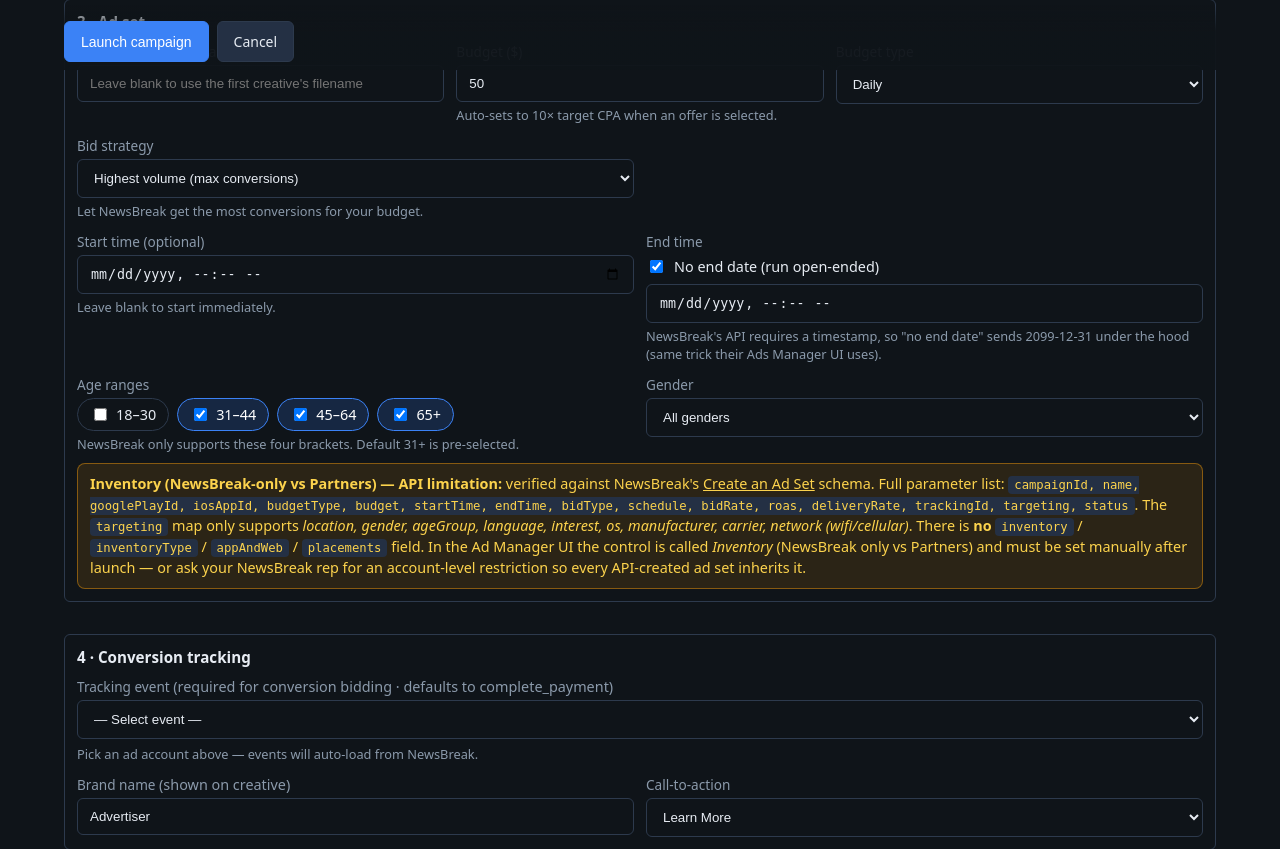
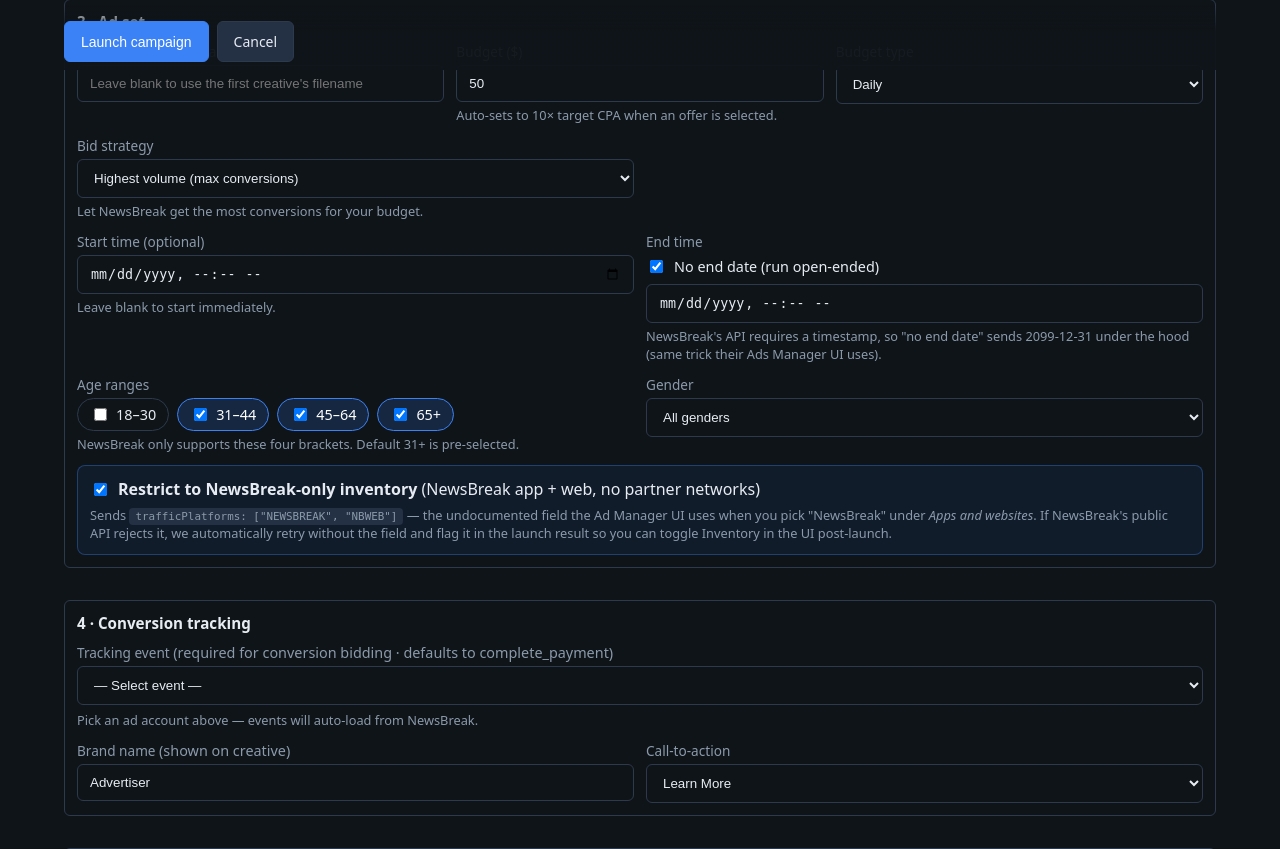
Before and after one commit to pragdigi/newsbreakmaster, a Flask app: template templates/launch.html in a window 1280 px wide. Shown: the part 730-1579 px from the top of the page. Run offline with Flask 3, Linux system fonts and the light colour scheme; the template is opened without the code that fills it, so the values that code supplies are empty.

Commit message:
Launch: send trafficPlatforms for NewsBreak-only inventory (best-effort)
Reverse-engineered from the Ad Manager internal API (nova.newsbreak.com):
the Inventory toggle sends `trafficPlatforms: ["NEWSBREAK", "NBWEB"]`.

- New "Restrict to NewsBreak-only inventory" checkbox (default ON) on
  /launch. When checked, the ad-set payload includes trafficPlatforms.
- bulk_launcher now wraps create_ad_set in a try/except: if the public
  API 400s because it doesn't recognise the undocumented field, we
  strip it and retry, then append a warning to the result so the user
  knows to toggle Inventory in the UI post-launch.
- Result modal gained a Warnings section alongside Errors.
- "No end date" now sends int32-max (2147483647 / Jan 2038) instead of
  2099-12-31 to match NewsBreak's own UI behaviour and sidestep any
  int32 storage on their end.

Made-with: Cursor

```diff
--- a/app.py
+++ b/app.py
@@ -327,7 +327,10 @@ def launch():
     # If the user left the box checked (no_end_date), honour that;
     # otherwise fall back to the supplied datetime or start + 30d.
     no_end_date = (request.form.get("no_end_date") or "").strip().lower() in {"1", "on", "true", "yes"}
-    FAR_FUTURE = int(datetime(2099, 12, 31, 23, 59, 59, tzinfo=timezone.utc).timestamp())
+    # NewsBreak's own Ad Manager UI uses int32-max (Jan 19, 2038) as the
+    # "no end date" sentinel. Matching that avoids any int32 storage
+    # overflow on their side.
+    FAR_FUTURE = 2_147_483_647
     if no_end_date:
         end_epoch = FAR_FUTURE
     elif end_epoch is None:
@@ -381,6 +384,14 @@ def launch():
     ad_set_base["_ad_account_id_for_upload"] = ad_account_id
     ad_set_base["_brand_name"] = (request.form.get("brand_name") or "Advertiser").strip() or "Advertiser"
     ad_set_base["_cta"] = (request.form.get("cta") or "Learn More").strip() or "Learn More"
+
+    # Inventory (NewsBreak-only vs Unlimited). Internal Ad Manager API uses
+    # `trafficPlatforms: ["NEWSBREAK", "NBWEB"]` for NewsBreak-only. We send
+    # it on the public API too; if rejected, bulk_launcher strips it and
+    # retries transparently.
+    nb_only = (request.form.get("nb_only_inventory") or "").strip().lower() in {"1", "on", "true", "yes"}
+    if nb_only:
+        ad_set_base["trafficPlatforms"] = ["NEWSBREAK", "NBWEB"]
 
     ad_set_base = {k: v for k, v in ad_set_base.items() if v is not None}
 
--- a/templates/launch.html
+++ b/templates/launch.html
@@ -32,6 +32,14 @@
         <strong>Errors:</strong>
         <ul style="margin:6px 0 0 0;padding-left:18px;">
           {% for e in result.errors %}<li style="margin:4px 0;">{{ e }}</li>{% endfor %}
+        </ul>
+      </div>
+      {% endif %}
+      {% if result.get('warnings') %}
+      <div class="nb-alert nb-alert-warning" style="margin-bottom:12px;">
+        <strong>Warnings:</strong>
+        <ul style="margin:6px 0 0 0;padding-left:18px;">
+          {% for w in result.warnings %}<li style="margin:4px 0;">{{ w }}</li>{% endfor %}
         </ul>
       </div>
       {% endif %}
@@ -201,12 +209,14 @@
       </div>
     </div>
 
-    <div class="nb-alert nb-alert-warning" style="margin-top:10px;">
-      <strong>Inventory (NewsBreak-only vs Partners) — API limitation:</strong>
-      verified against NewsBreak's
-      <a href="https://advertising-api.newsbreak.com/hc/en-us/articles/37869216635789-Create-an-Ad-Set" target="_blank" rel="noopener">Create an Ad Set</a>
-      schema. Full parameter list: <code>campaignId, name, googlePlayId, iosAppId, budgetType, budget, startTime, endTime, bidType, schedule, bidRate, roas, deliveryRate, trackingId, targeting, status</code>. The <code>targeting</code> map only supports <em>location, gender, ageGroup, language, interest, os, manufacturer, carrier, network (wifi/cellular)</em>.
-      There is <strong>no</strong> <code>inventory</code> / <code>inventoryType</code> / <code>appAndWeb</code> / <code>placements</code> field. In the Ad Manager UI the control is called <em>Inventory</em> (NewsBreak only vs Partners) and must be set manually after launch — or ask your NewsBreak rep for an account-level restriction so every API-created ad set inherits it.
+    <div style="margin-top:12px;padding:12px;background:rgba(59,130,246,0.08);border:1px solid rgba(59,130,246,0.35);border-radius:8px;">
+      <label style="display:flex;align-items:center;gap:8px;cursor:pointer;margin:0;">
+        <input type="checkbox" name="nb_only_inventory" id="nb_only_inventory" value="1" checked>
+        <span><strong>Restrict to NewsBreak-only inventory</strong> (NewsBreak app + web, no partner networks)</span>
+      </label>
+      <div class="nb-hint" style="margin-top:6px;">
+        Sends <code>trafficPlatforms: ["NEWSBREAK", "NBWEB"]</code> — the undocumented field the Ad Manager UI uses when you pick "NewsBreak" under <em>Apps and websites</em>. If NewsBreak's public API rejects it, we automatically retry without the field and flag it in the launch result so you can toggle Inventory in the UI post-launch.
+      </div>
     </div>
   </div>
 
```
Also changed, not shown: bulk_launcher.py (+26 -2 lines).
